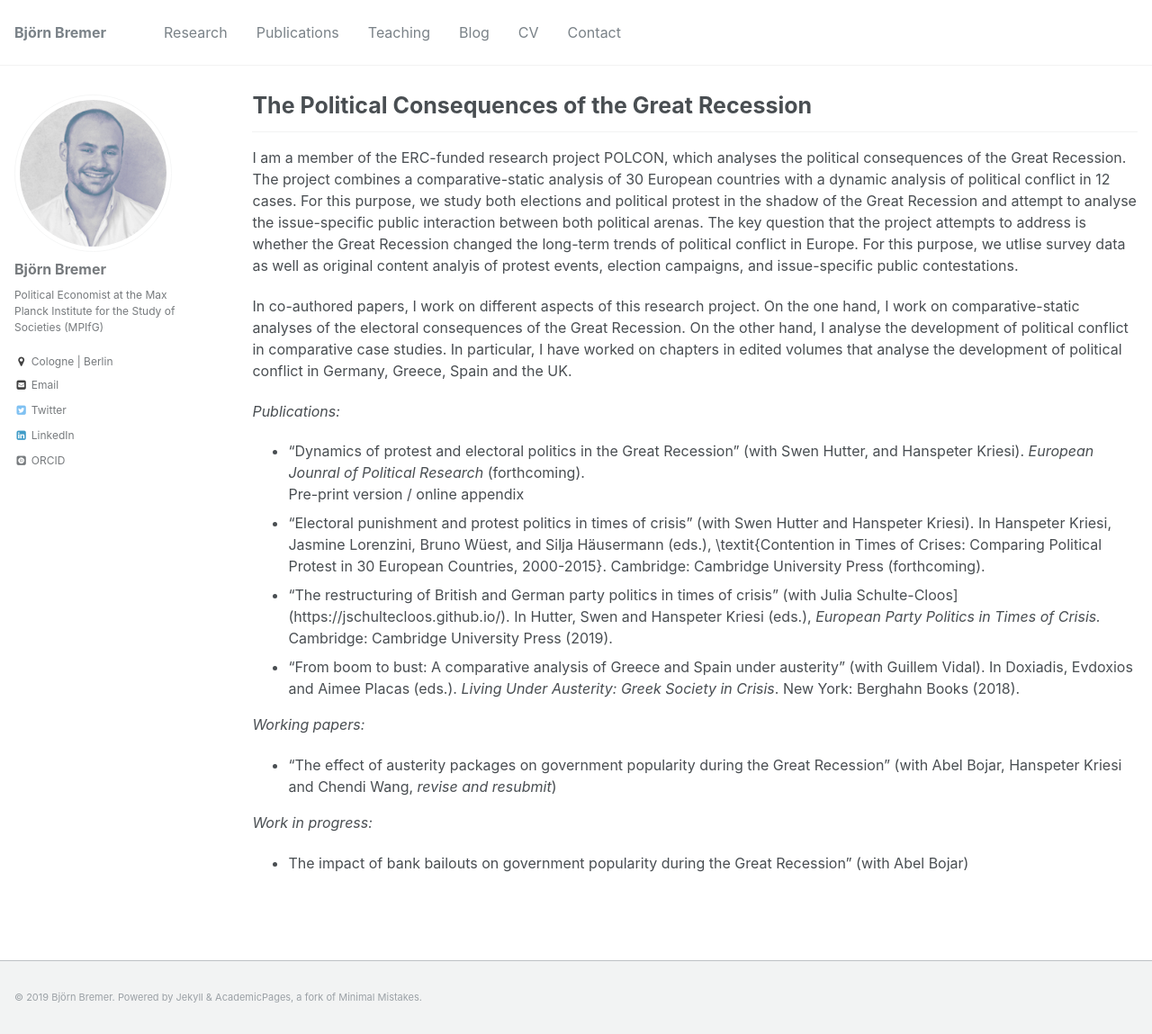
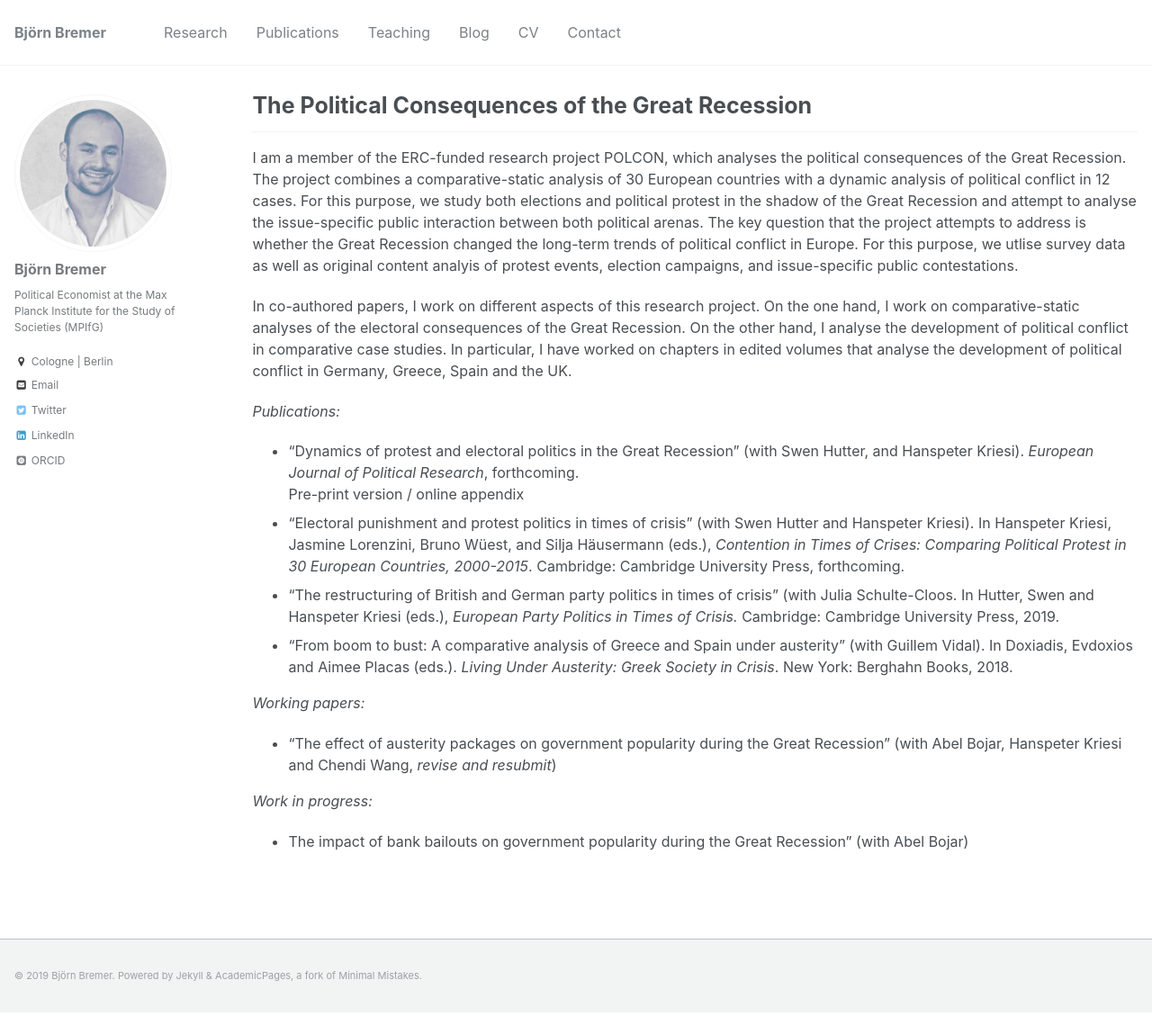
Before and after one commit to bjoernbremer/bjoernbremer.github.io, a Jekyll site: the page built from _projects/2_polcon.md, in a window 1280 px wide and 1149 px high. Shown: the whole window at 90% size. Built offline with Jekyll 4.4.1, drawn with Linux system fonts in a browser that asks for light colours; some web fonts are replaced.

Commit message:
update website

```diff
--- a/_projects/2_polcon.md
+++ b/_projects/2_polcon.md
@@ -11,11 +11,11 @@ I am a member of the ERC-funded research project [POLCON](http://www.eui.eu/Proj
 In co-authored papers, I work on different aspects of this research project. On the one hand, I work on comparative-static analyses of the electoral consequences of the Great Recession. On the other hand, I analyse the development of political conflict in comparative case studies. In particular, I have worked on chapters in edited volumes that analyse the development of political conflict in Germany, Greece, Spain and the UK.
 
 *Publications:*
-* "Dynamics of protest and electoral politics in the Great Recession" (with [Swen Hutter](http://www.swen-hutter.eu/), and [Hanspeter Kriesi](http://www.eui.eu/DepartmentsAndCentres/PoliticalAndSocialSciences/People/Professors/Kriesi.aspx)). *European Jounral of Political Research* (forthcoming).<br/>
+* "Dynamics of protest and electoral politics in the Great Recession" (with [Swen Hutter](http://www.swen-hutter.eu/), and [Hanspeter Kriesi](http://www.eui.eu/DepartmentsAndCentres/PoliticalAndSocialSciences/People/Professors/Kriesi.aspx)). *European Journal of Political Research*, forthcoming.<br/>
 [Pre-print version]({{ site.url }}/files/publications/BremerHutterKriesi_2019_EJPR.pdf) / [online appendix]({{ site.url }}/files/publications/BremerHutterKriesi_2019_EJPR_appendix.pdf)
-* "Electoral punishment and protest politics in times of crisis" (with [Swen Hutter](http://www.swen-hutter.eu/) and [Hanspeter Kriesi](http://www.eui.eu/DepartmentsAndCentres/PoliticalAndSocialSciences/People/Professors/Kriesi.aspx)). In Hanspeter Kriesi, Jasmine Lorenzini, Bruno Wüest, and Silja Häusermann (eds.), \textit{Contention in Times of Crises: Comparing Political Protest in 30 European Countries, 2000-2015}. Cambridge: Cambridge University Press (forthcoming).
-* "The restructuring of British and German party politics in times of crisis" (with Julia Schulte-Cloos](https://jschultecloos.github.io/). In Hutter, Swen and Hanspeter Kriesi (eds.), *European Party Politics in Times of Crisis.* Cambridge: Cambridge University Press (2019).
-* "From boom to bust: A comparative analysis of Greece and Spain under austerity" (with [Guillem Vidal](http://guillemvidal.eu/)). In Doxiadis, Evdoxios and Aimee Placas (eds.). *[Living Under Austerity: Greek Society in Crisis](http://www.berghahnbooks.com/title/DoxiadisLiving)*. New York: Berghahn Books (2018).
+* "Electoral punishment and protest politics in times of crisis" (with [Swen Hutter](http://www.swen-hutter.eu/) and [Hanspeter Kriesi](http://www.eui.eu/DepartmentsAndCentres/PoliticalAndSocialSciences/People/Professors/Kriesi.aspx)). In Hanspeter Kriesi, Jasmine Lorenzini, Bruno Wüest, and Silja Häusermann (eds.), *Contention in Times of Crises: Comparing Political Protest in 30 European Countries, 2000-2015*. Cambridge: Cambridge University Press, forthcoming.
+* "The restructuring of British and German party politics in times of crisis" (with [Julia Schulte-Cloos](https://jschultecloos.github.io/). In Hutter, Swen and Hanspeter Kriesi (eds.), *European Party Politics in Times of Crisis.* Cambridge: Cambridge University Press, 2019.
+* "From boom to bust: A comparative analysis of Greece and Spain under austerity" (with [Guillem Vidal](http://guillemvidal.eu/)). In Doxiadis, Evdoxios and Aimee Placas (eds.). *[Living Under Austerity: Greek Society in Crisis](http://www.berghahnbooks.com/title/DoxiadisLiving)*. New York: Berghahn Books, 2018.
 
 *Working papers:*
 * "[The effect of austerity packages on government popularity during the Great Recession]({{ site.url }}/files/abstracts/Bojar_etal_2018_abstract.pdf)" (with Abel Bojar, [Hanspeter Kriesi](http://www.eui.eu/DepartmentsAndCentres/PoliticalAndSocialSciences/People/Professors/Kriesi.aspx) and Chendi Wang, *revise and resubmit*)
```
Also changed, not shown: _pages/publications.md (+2 -2 lines), _projects/1_austerity_left.md (+3 -3 lines).
